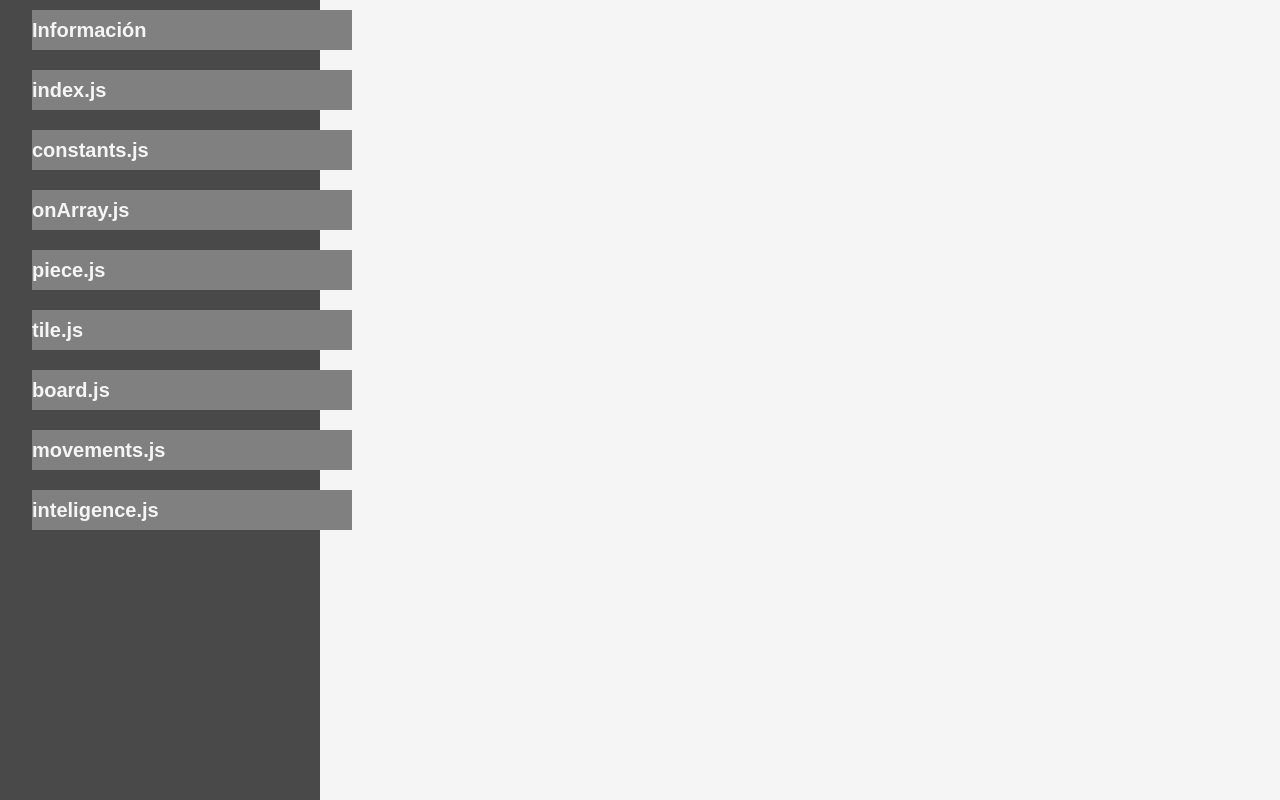
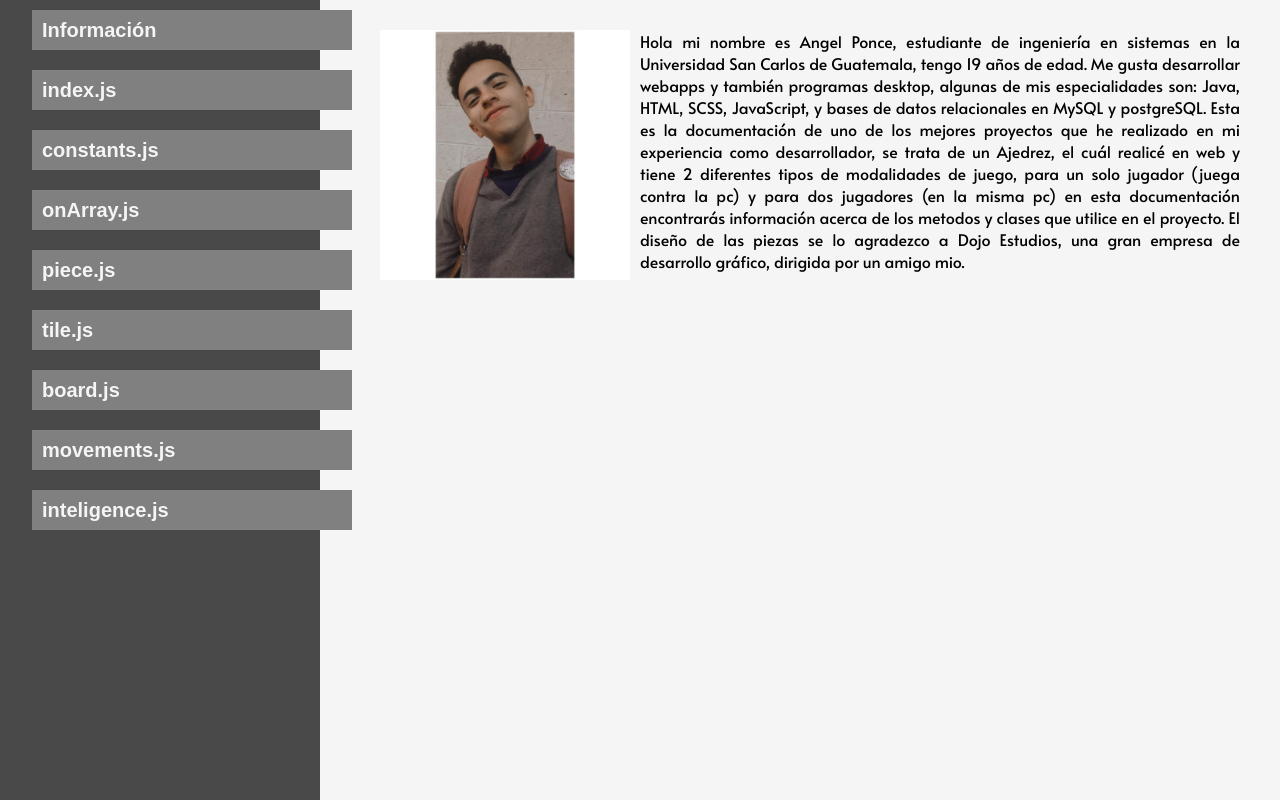
Before and after one commit to Angel-Ponce/documentation-chess11, a plain HTML site: page index.html in a window 1280 px wide. Both pictures are taken after a click on the element "Información". Drawn offline with Linux system fonts and the light colour scheme; a web font is replaced by a local one.

Commit message:
-Info added-

```diff
--- a/index.html
+++ b/index.html
@@ -3,7 +3,9 @@
 <head>
     <meta charset="UTF-8">
     <meta name="viewport" content="width=device-width, initial-scale=1.0">
+    <link rel="shortcut icon" href="./images/favicon.png" type="image/x-icon">
     <link href="https://fonts.googleapis.com/css2?family=Lexend+Peta&display=swap" rel="stylesheet">
+    <link href="https://fonts.googleapis.com/css2?family=Alata&display=swap" rel="stylesheet">
     <link rel="stylesheet" href="./dist/index.min.css">
     <title>Documentación</title>
 </head>
@@ -20,6 +22,7 @@
         <div class="right" id="inteligence">inteligence.js</div>
     </div>
     <div class="container"></div>
-    <script type="module" src="./js/index.js"></script>
+    <script src="./js/info.js"></script>
+    <script src="./js/main.js"></script>
 </body>
 </html>
--- a/js/index.js
+++ b/js/index.js
@@ -0,0 +1,5 @@
+export class index{
+    constructor(){
+        this.domElement = document.querySelector("#index");
+    }
+}
--- /dev/null
+++ b/js/info.js
@@ -0,0 +1,30 @@
+class info {
+  constructor() {
+    this.container = document.querySelector(".container");
+    this.domElement = document.querySelector("#info");
+
+    //Elements into container
+    this.containerInfo = document.createElement("div");
+    this.containerInfo.classList.add("info");
+  }
+  eventClick() {
+    this.domElement.addEventListener("click", () => {
+        this.container.innerHTML = "";
+        this.containerInfo.innerHTML = "";
+        let img = document.createElement("img");
+        img.src = "./images/angel.jpg";
+        img.id = "myPhoto";
+        let text = document.createElement("div");
+        text.classList.add("text");
+        text.innerHTML =
+            "Hola mi nombre es Angel Ponce, estudiante de ingeniería en sistemas en la Universidad San Carlos de Guatemala, tengo 19 años de edad. Me gusta desarrollar webapps y también programas desktop, algunas de mis especialidades son: Java, HTML, SCSS, JavaScript, y bases de datos relacionales en MySQL y postgreSQL. Esta es la documentación de uno de los mejores proyectos que he realizado en mi experiencia como desarrollador, se trata de un Ajedrez, el cuál realicé en web y tiene 2 diferentes tipos de modalidades de juego, para un solo jugador (juega contra la pc) y para dos jugadores (en la misma pc) en esta documentación encontrarás información acerca de los metodos y clases que utilice en el proyecto. El diseño de las piezas se lo agradezco a Dojo Estudios, una gran empresa de desarrollo gráfico, dirigida por un amigo mio.";
+        this.containerInfo.appendChild(img);
+        this.containerInfo.appendChild(text);
+        this.container.appendChild(this.containerInfo);
+    });
+  }
+
+  allReady() {
+    this.eventClick();
+  }
+}
--- a/js/main.js
+++ b/js/main.js
@@ -0,0 +1,4 @@
+//import { info } from "./info";
+
+let objInfo = new info();
+objInfo.allReady();
--- a/scss/_components.scss
+++ b/scss/_components.scss
@@ -0,0 +1,22 @@
+@import "effects";
+.info{
+    display: flex;
+    width: 100%;
+    flex-direction: row;
+
+    #myPhoto{
+        margin-left: 30px;
+        width: 250px;
+        height: 250px;
+    }
+
+    animation-name: infoEffe;
+    animation-duration: 0.5s;
+}
+.text{
+    display: flex;
+    padding: 10px;
+    padding-top: 0px;
+    text-align: justify;
+    font-family: 'Alata', sans-serif;
+}
--- /dev/null
+++ b/scss/_effects.scss
@@ -0,0 +1,8 @@
+ @keyframes infoEffe{
+     from{
+        transform: scale(0);
+     }
+     to{
+        transform: scale(1);
+     }
+ }
--- a/scss/index.scss
+++ b/scss/index.scss
@@ -21,6 +21,7 @@ body{
     display: flex;
     width: 75%;
     height: 100vh;
+    padding: 30px;
 }
 .right{
     display: flex;
@@ -31,6 +32,7 @@ body{
     color: whitesmoke;
     font-size: 20px;
     margin: 10px;
+    padding-left: 10px;
     font-family: 'Lexend Peta', sans-serif;
     font-weight: bold;
     margin-left: 10%;
```
Also changed, not shown: dist/effects.min.css (added), dist/index.min.css, images/angel.jpg (added), images/cat.png (added), scss/dist/index.min.css (deleted), 3 other files.
